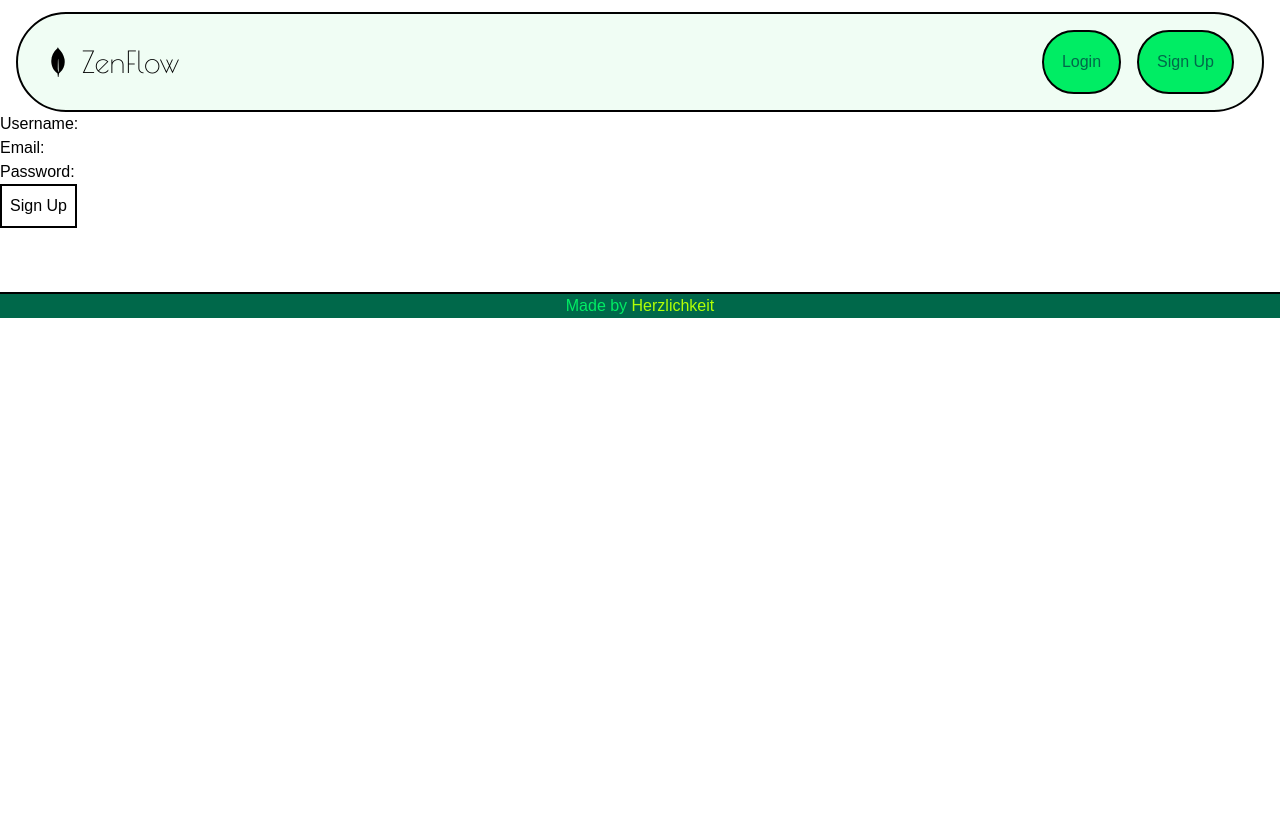
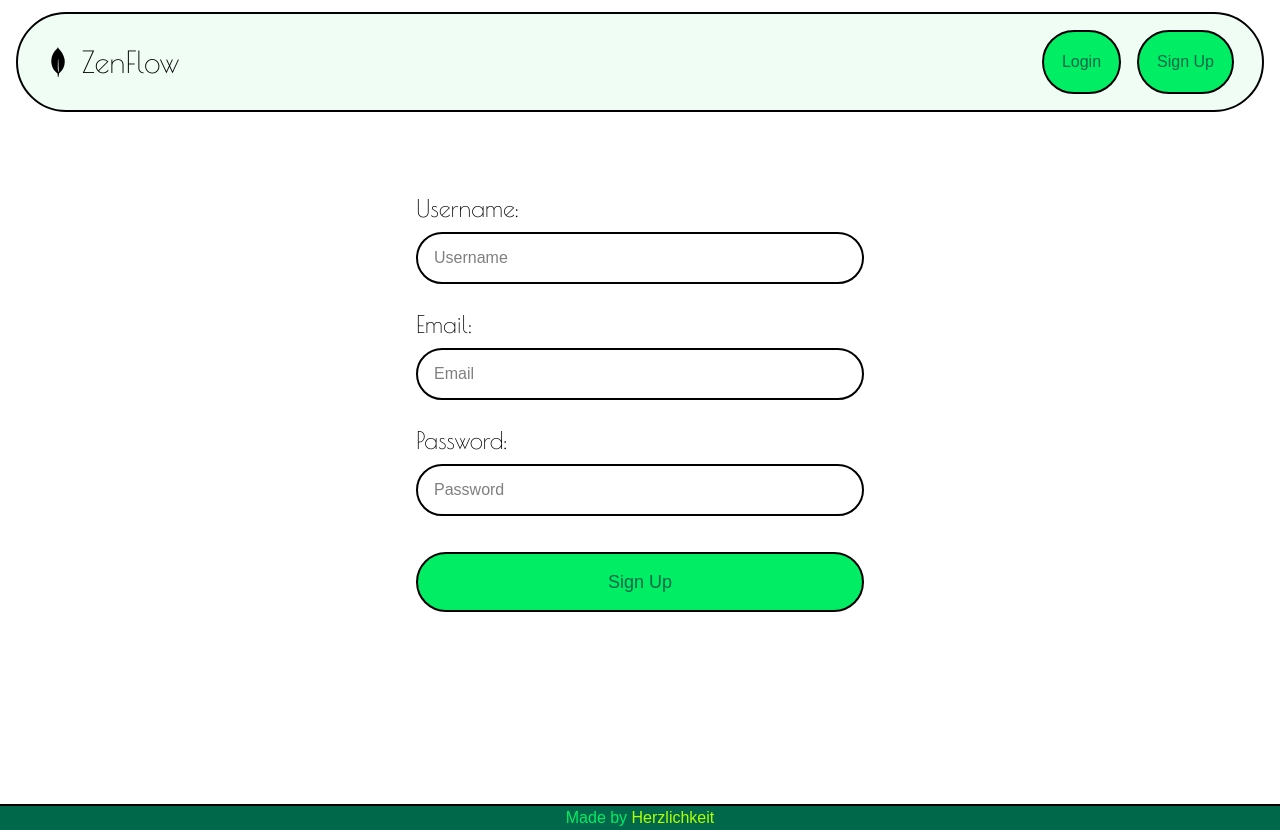
Before and after one commit to roy-herzlichkeit/taskArvyax, a React (Vite) app in the folder frontend/: page /signup in a window 1280 px wide. Before the commit the page ends 800 px from the top, so only its background shows below. Built offline with nearby package versions, Linux system fonts and the light colour scheme; no server answers; a web font is replaced by a local one.

Commit message:
Polishing the site: Completed the styling of Login and Signup

```diff
--- a/frontend/src/pages/Home.jsx
+++ b/frontend/src/pages/Home.jsx
@@ -4,9 +4,9 @@ const Home = () => {
   const token = localStorage.getItem('token');
 
   return (
-    <main className="bg-white mt-20">
-      <div className=''>
-        <div className="container px-4 py-20 my-10">
+    <main className="bg-white mt-20 w-full">
+      <div className="w-full">
+        <div className="max-w-7xl mx-auto px-4 py-20 my-10">
           <div className="text-center mb-16">
             <h1 className="text-7xl sm:text-8xl font-bold text-gray-800 mb-6 font2">
               ZenFlow
@@ -51,7 +51,8 @@ const Home = () => {
           </div>
         </div>
 
-        <div className="grid md:grid-cols-3 gap-8 mb-16 mx-5">
+        <div className="max-w-7xl mx-auto px-4 mb-16">
+          <div className="grid md:grid-cols-3 gap-8">
             <div className="bg-[#00684A] p-6 text-center border-2 border-black rounded-xl">
               <h3 className="text-xl font-semibold text-[#B1FF05] mb-2 font2">Create Sessions</h3>
               <p className="text-[#00ED64]">Design your own wellness and mindfulness sessions with our intuitive editor.</p>
@@ -67,9 +68,10 @@ const Home = () => {
               <p className="text-[#00ED64]">Share your sessions with the community or keep them private as drafts.</p>
             </div>
           </div>
+        </div>
 
         {!token && (
-          <div className="text-center bg-white p-8">
+          <div className="max-w-4xl mx-auto px-4 text-center bg-white p-8">
             <h2 className="text-3xl font-bold text-gray-800 mb-4">
               Ready to Start Your Wellness Journey?
             </h2>
--- a/frontend/src/pages/Login.jsx
+++ b/frontend/src/pages/Login.jsx
@@ -32,9 +32,11 @@ const Login = () => {
     };
 
     return (
-        <main id="login">
-            <form onSubmit={handleSubmit}>
-                <label htmlFor="username">Username: </label>
+        <main id="login" className="flex justify-center items-center mt-20 mb-48 px-4">
+            <div className="w-full max-w-md">
+                <form onSubmit={handleSubmit} className="flex flex-col space-y-6">
+                    <div className="flex flex-col space-y-2">
+                        <label htmlFor="username" className="font2 text-2xl">Username: </label>
                         <input
                             type="text"
                             name="username"
@@ -42,9 +44,12 @@ const Login = () => {
                             value={formData.username}
                             onChange={handleChange}
                             required
+                            placeholder="Username"
+                            className="w-full border-2 border-black rounded-full py-3 px-4 focus:border-[#00684A] focus:outline-none transition-colors duration-300"
                         />
-                <br />
-                <label htmlFor="password">Password: </label>
+                    </div>
+                    <div className="flex flex-col space-y-2">
+                        <label htmlFor="password" className="font2 text-2xl">Password: </label>
                         <input
                             type="password"
                             name="password"
@@ -52,19 +57,22 @@ const Login = () => {
                             value={formData.password}
                             onChange={handleChange}
                             required
+                            placeholder="Password"
+                            className="w-full border-2 border-black rounded-full py-3 px-4 focus:border-[#00684A] focus:outline-none transition-colors duration-300"
                         />
-                <br />
-                {error && <p className="text-red-500">{error}</p>}
+                    </div>
+                    {error && <p className="text-red-500 text-center">{error}</p>}
                     <button
                         type="submit"
                         disabled={loading}
-                    className="p-2 border-2 border-black"
+                        className="w-full mt-3 zen-button text-lg border-2 border-black bg-[#00ED64] text-[#00684A] py-3 transition-all duration-300"
                     >
                         {loading ? 'Logging in' : 'Login'}
                     </button>
                 </form>
+            </div>
         </main>
     );
 };
 
-export default Login
+export default Login;
--- a/frontend/src/pages/SignUp.jsx
+++ b/frontend/src/pages/SignUp.jsx
@@ -1,4 +1,3 @@
-/* eslint-disable no-unused-vars */
 import { useState } from 'react';
 import axios from 'axios';
 
@@ -36,12 +35,14 @@ const SignUp = () => {
         } finally {
             setLoading(false);
         }
-    }
+    };
 
     return (
-        <main id="sign-up">
-            <form onSubmit={handleSubmit}>
-                <label htmlFor="username">Username: </label>
+        <main id="sign-up" className="flex justify-center items-center mt-20 mb-48 px-4">
+            <div className="w-full max-w-md">
+                <form onSubmit={handleSubmit} className="flex flex-col space-y-6">
+                    <div className="flex flex-col space-y-2">
+                        <label htmlFor="username" className="font2 text-2xl">Username: </label>
                         <input
                             type="text"
                             name="username"
@@ -49,9 +50,12 @@ const SignUp = () => {
                             value={formData.username}
                             onChange={handleChange}
                             required
+                            placeholder="Username"
+                            className="w-full border-2 border-black rounded-full py-3 px-4 focus:border-[#00684A] focus:outline-none transition-colors duration-300"
                         />
-                <br />
-                <label htmlFor="email">Email: </label>
+                    </div>
+                    <div className="flex flex-col space-y-2">
+                        <label htmlFor="email" className="font2 text-2xl">Email: </label>
                         <input
                             type="email"
                             name="email"
@@ -59,9 +63,12 @@ const SignUp = () => {
                             value={formData.email}
                             onChange={handleChange}
                             required
+                            placeholder="Email"
+                            className="w-full border-2 border-black rounded-full py-3 px-4 focus:border-[#00684A] focus:outline-none transition-colors duration-300"
                         />
-                <br />
-                <label htmlFor="password">Password: </label>
+                    </div>
+                    <div className="flex flex-col space-y-2">
+                        <label htmlFor="password" className="font2 text-2xl">Password: </label>
                         <input
                             type="password"
                             name="password"
@@ -69,19 +76,22 @@ const SignUp = () => {
                             value={formData.password}
                             onChange={handleChange}
                             required
+                            placeholder="Password"
+                            className="w-full border-2 border-black rounded-full py-3 px-4 focus:border-[#00684A] focus:outline-none transition-colors duration-300"
                         />
-                <br />
-                {error && <p className='text-red-500'>{error}</p>}
+                    </div>
+                    {error && <p className="text-red-500 text-center">{error}</p>}
                     <button
                         type="submit"
                         disabled={loading}
-                    className="p-2 border-2 border-black"
+                        className="w-full mt-3 zen-button text-lg border-2 border-black bg-[#00ED64] text-[#00684A] py-3 transition-all duration-300"
                     >
-                    {loading ? 'Signing up' : 'Sign Up'}
+                        {loading ? 'Signing up...' : 'Sign Up'}
                     </button>
                 </form>
+            </div>
         </main>
-    )
-}
+    );
+};
 
-export default SignUp
+export default SignUp;
```
Lines whose indentation alone changed are shown as unchanged.
